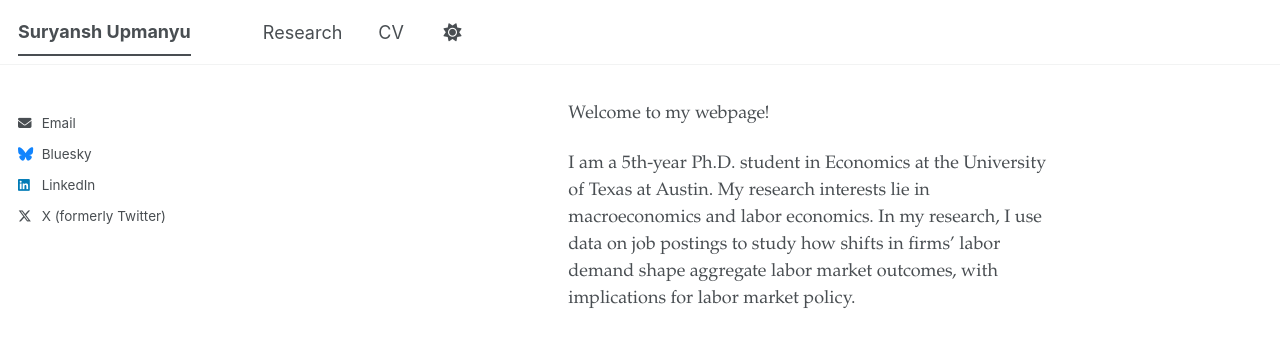
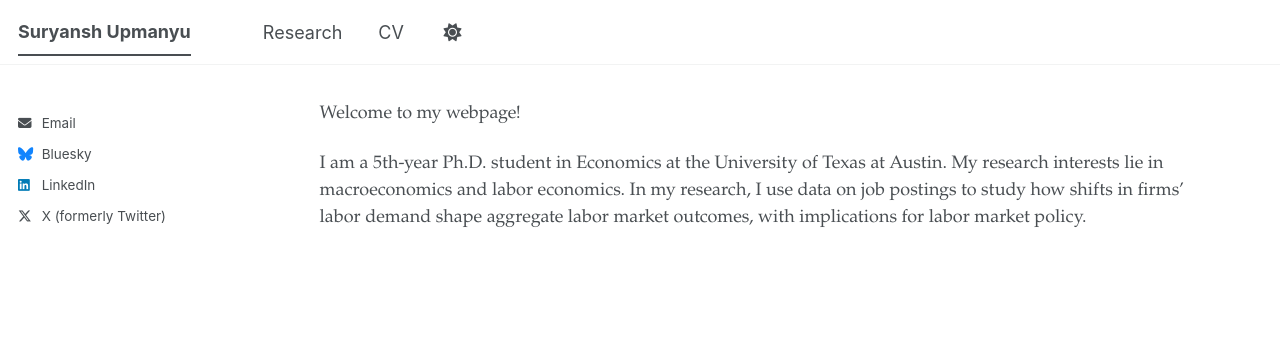
Before and after one commit to upmanyu-suryansh/upmanyu-suryansh.github.io, a Jekyll site: the page built from _pages/about.md, in a window 1280 px wide. Shown: the top 347 px of the page. Built offline with Jekyll 4.4.1, drawn with Linux system fonts in a browser that asks for light colours; a script bundle is joined from its source files by our own code; library files that are not in the unit come from our copies.

Commit message:
Adjust article width and padding in main.scss

```diff
--- a/assets/css/main.scss
+++ b/assets/css/main.scss
@@ -63,9 +63,9 @@ body {
 }
 
 article.page {
-  width: 60%;
+  width: 80%;
   max-width: 80%;
-  // padding-right: 0;
+  padding-right: 2em;
 }
 
 .page__title {
```
